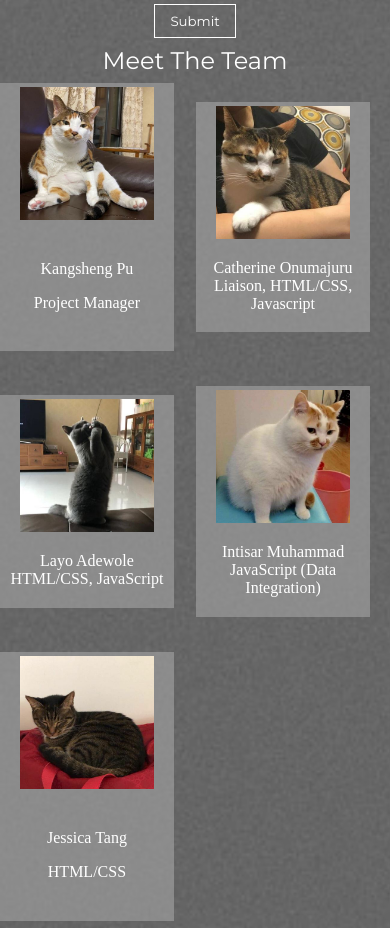
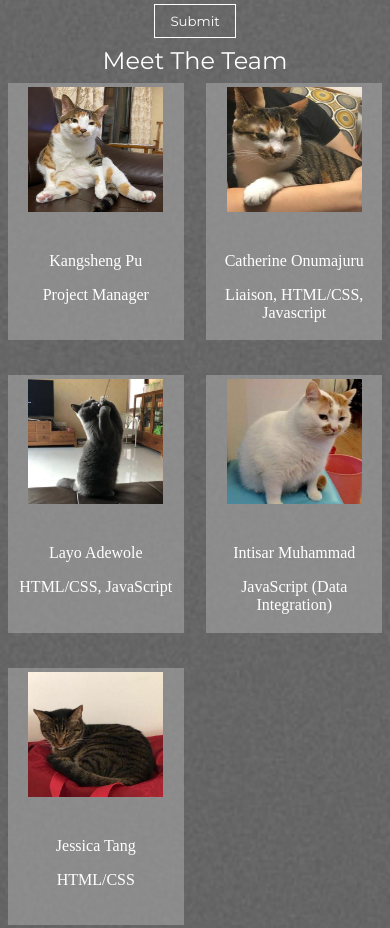
Before and after one commit to kspu0822INST377/finalproj.github.io, a website: page public/about.html in a window 390 px wide. Shown: the part 1225-2153 px from the top of the page. Drawn offline with Linux system fonts and the light colour scheme.

Commit message:
more styling

```diff
--- a/public/about.html
+++ b/public/about.html
@@ -100,23 +100,26 @@
 
                     <div class = "eachProfile">
                         <img src="images/profile_2.jpg">
-                            <p>Catherine Onumajuru
-                                <br>
-                            Liaison, HTML/CSS, Javascript</p>
+                        <div class = "shortText">
+                            <p>Catherine Onumajuru</p>
+                            <p>Liaison, HTML/CSS, Javascript</p>
+                        </div>
                     </div>
 
                     <div class = "eachProfile">
                         <img src="images/profile_3.jpg">
-                            <p>Layo Adewole
-                                <br>
-                            HTML/CSS, JavaScript</p>
+                        <div class = "shortText">
+                            <p>Layo Adewole</p>
+                            <p>HTML/CSS, JavaScript</p>
+                        </div>
                     </div>
 
                     <div class = "eachProfile">
                         <img src="images/profile_4.jpg">
-                            <p>Intisar Muhammad
-                                <br>
-                            JavaScript (Data Integration)</p>
+                        <div class = "shortText">
+                            <p>Intisar Muhammad</p>
+                            <p>JavaScript (Data Integration)</p>
+                        </div>
                     </div>
 
                     <div class = "eachProfile">
--- a/public/styles-vis.css
+++ b/public/styles-vis.css
@@ -374,6 +374,12 @@ canvas {
         padding-right: 0;
     }
 
+    .profile {
+        margin-right: 0;
+        padding-right: 2%;
+        padding-left: 2%;
+    }
+
     #bar-chart {
         width: 100%;
     }
@@ -432,6 +438,7 @@ canvas {
 
 
 
+
   }
 
 @media all and (max-width: 750px) {
@@ -461,12 +468,12 @@ canvas {
         text-align: center;
         width: 45%;
         flex-direction: column;
-        height : initial;
+        height : 250px;
     }
 
     .eachProfile img{
         width: 80%;
-        height : auto;
+        height: 50%;
     }
 
     .shortText{
```
